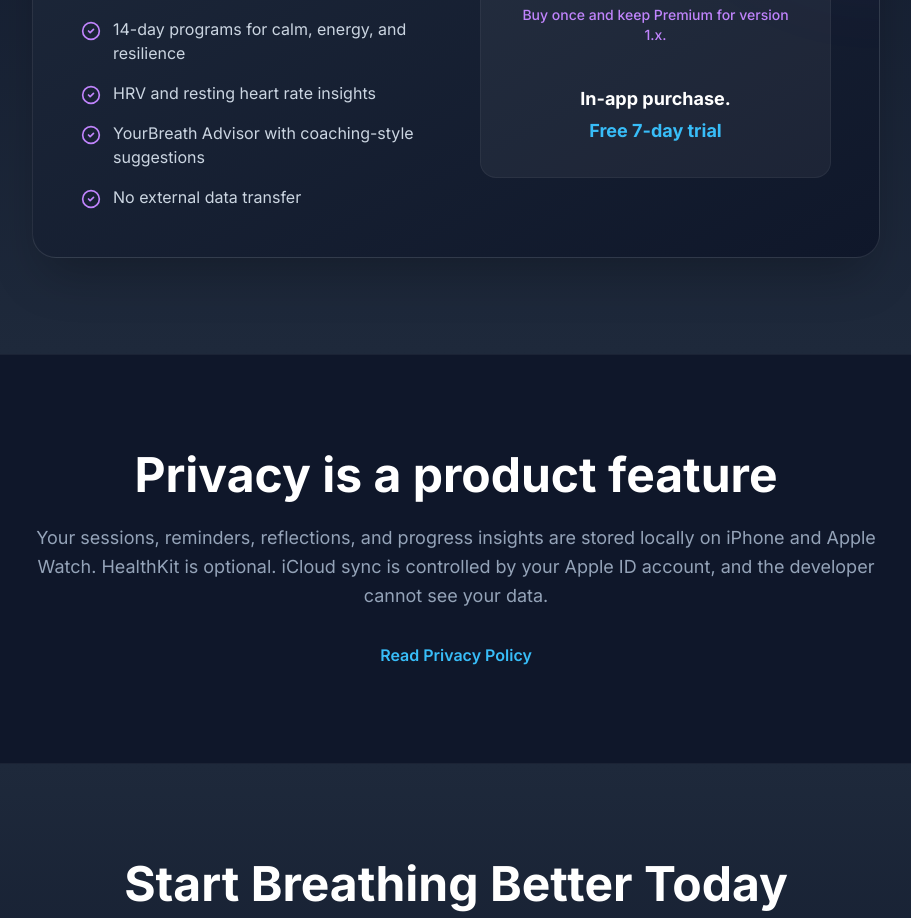
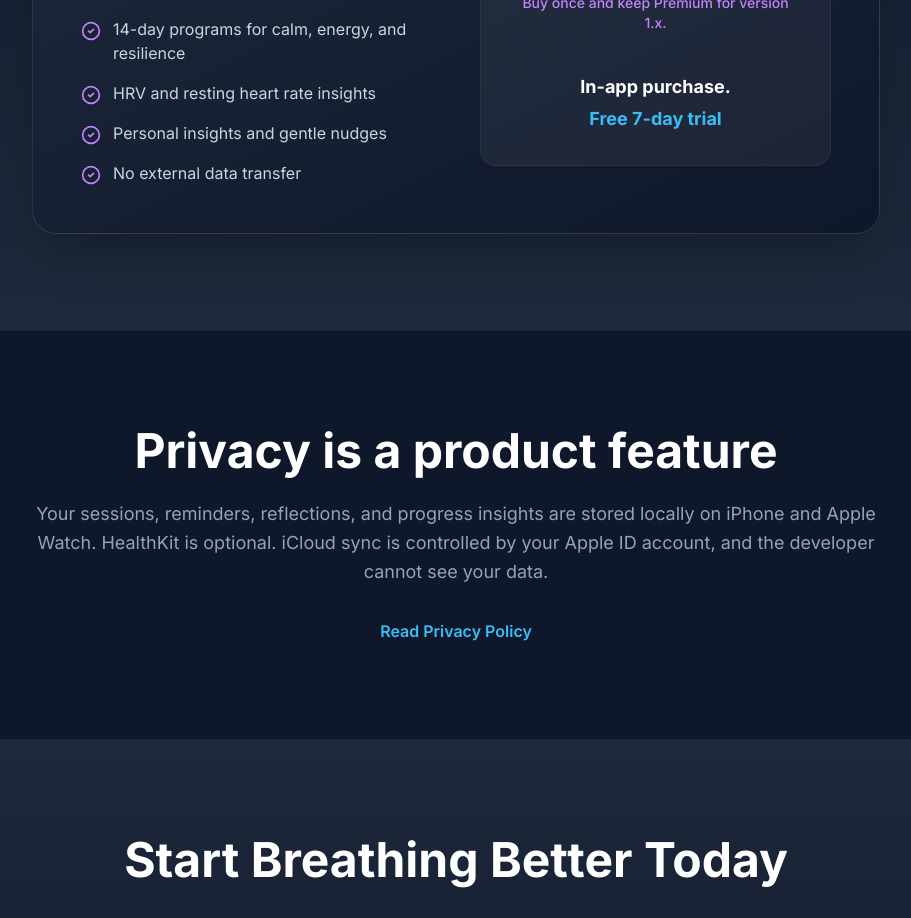
Before and after one commit to janhcla/YourBreath-Home, a React (Vite) app: page / in a window 1280 px wide. Shown: the part 3880-4798 px from the top of the page, without its empty margins (184-1095 px from the left). Built offline with nearby package versions, Linux system fonts and the light colour scheme.

Commit message:
Update breath advisor description in App.tsx

```diff
--- a/App.tsx
+++ b/App.tsx
@@ -647,7 +647,7 @@ const Premium = () => (
                     "Voluntary Hyperventilation, Wim Hof Method",
                     "14-day programs for calm, energy, and resilience",
                     "HRV and resting heart rate insights",
-                    "YourBreath Advisor with coaching-style suggestions",
+                    "Personal insights and gentle nudges",
                     "No external data transfer"
                 ].map((item, i) => (
                     <li key={i} className="flex items-start gap-3 text-slate-300">
```
